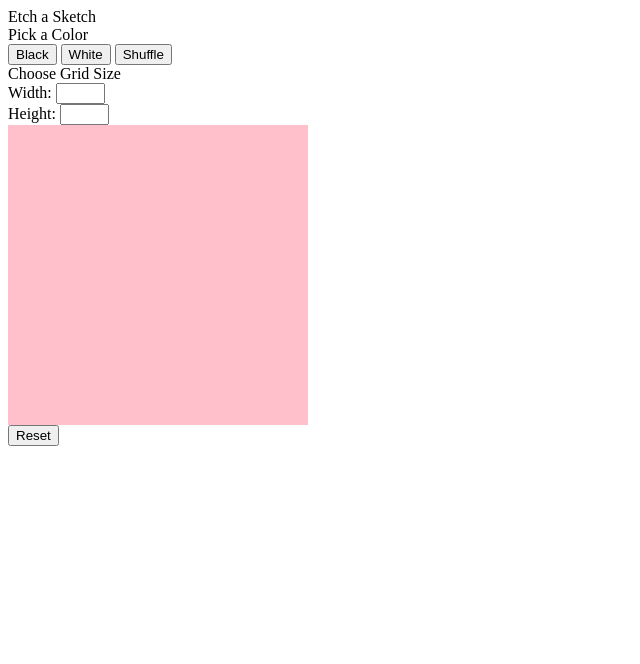
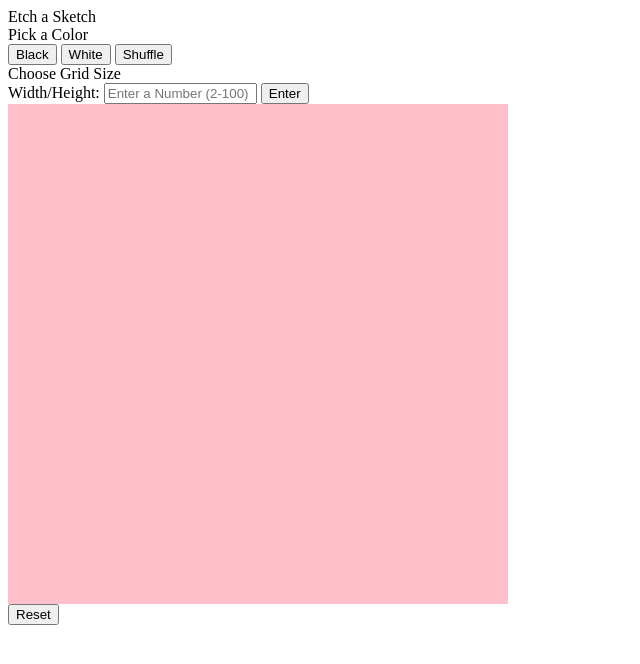
Before and after one commit to Amiriel01/Etch-a-Sketch, a plain HTML site: page index.html in a window 1280 px wide. Shown: the whole page, without its empty margins (0-640 px from the left). Drawn offline with Linux system fonts and the light colour scheme.

Commit message:
Board changes size now.

```diff
--- a/index.html
+++ b/index.html
@@ -31,13 +31,12 @@
         Choose Grid Size
     </div>
     <div class="widthandheight">
-        <div id="width">
-            Width:
-            <input type="text" name="width" size="3" maxlength="3">
-        </div>
-        <div id="height">
-            Height:
-            <input type="text" name="height" size="3" maxlength="3">
+        <div id="measurments">
+            Width/Height:
+    <!--changeSize refers to js function to change the grid size-->
+    <!--this.value refers to whatever value is entered into the textbox-->
+            <input type="text" placeholder="Enter a Number (2-100)" size="16" onchange="changeSize(this.value)"/>
+            <button>Enter</button>
         </div>
     </div>
     <div class="grid"></div>
--- a/style.css
+++ b/style.css
@@ -1,5 +1,5 @@
 .grid {
-    width: 300PX;
-    height: 300px;
+    width: 500PX;
+    height: 500px;
     display:grid;
 }
```
